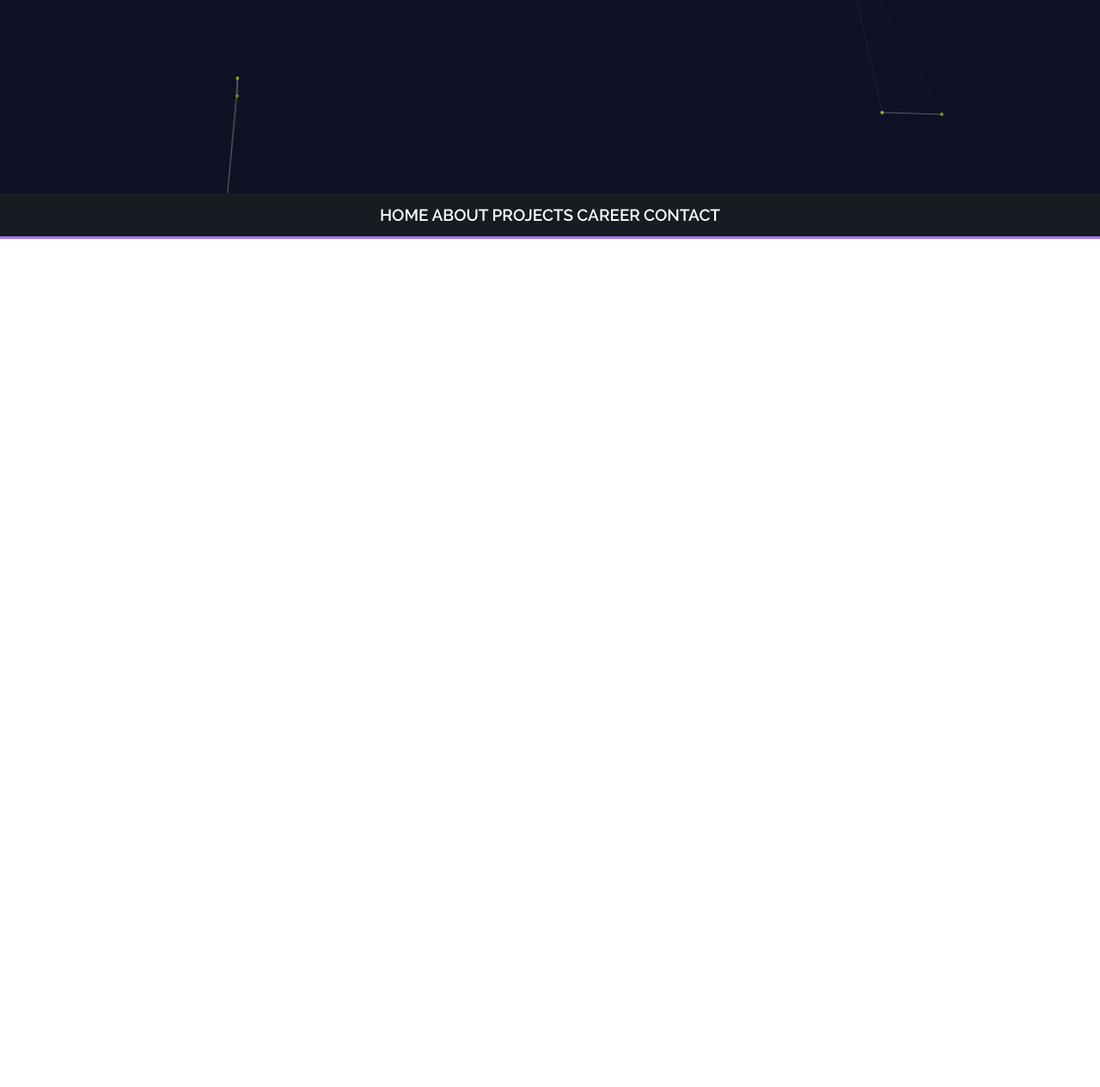
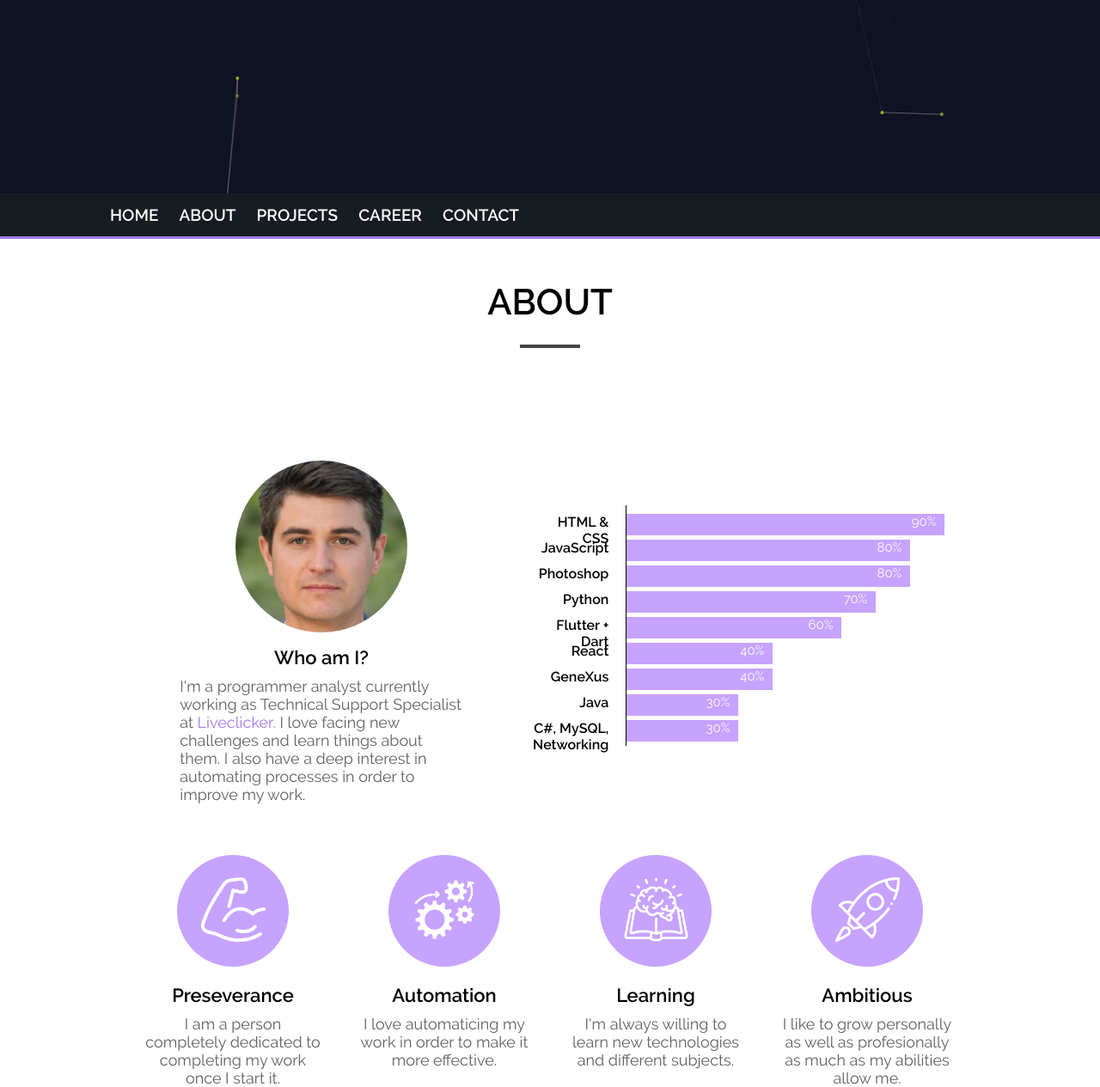
Before and after one commit to Hiro1308/portfolio, a plain HTML site: page index.html in a window 1280 px wide. Shown: the part 575-1840 px from the top of the page at 86% size. Before the commit the page ends 853 px from the top, so only its background shows below. Drawn offline with Linux system fonts and the light colour scheme.

Commit message:
About page

```diff
--- a/css/style.css
+++ b/css/style.css
@@ -101,10 +101,12 @@ ul {
   list-style-type: none;
   margin: 0;
   padding: 0;
+  width: 80%;
 }
 
 li {
   display: inline;
+  margin-right: 20px;
 }
 
 li > a {
@@ -113,3 +115,127 @@ li > a {
   font-size: 19px;
   text-decoration: none;
 }
+
+.about {
+  padding-top: 8%;
+  width: 80%;
+  margin: auto;
+}
+
+.about-header {
+  font-family: "Raleway-semibold";
+  font-size: 42px;
+}
+
+.separator-bar {
+  background: #444649;
+  height: 4px;
+  margin: 25px 0 75px 0;
+  width: 70px
+}
+
+.skills {
+  display: flex;
+  flex-direction: row;
+  margin: 20px;
+  align-items: center;
+}
+
+.graph-skills {
+  margin: 20px;
+  width: 50%;
+  height: 100%;
+}
+
+.name-skills {
+  font-family: "Raleway-semibold";
+  align-items: unset;
+  text-align: right;
+  margin-right: 20px;
+  padding-top: 10px;
+}
+
+.name-skills > div {
+  margin-bottom: 5px;
+  height: 25px;
+}
+
+.skills-table {
+  min-width: 400px;
+  border-left: solid 1px;
+  padding-top: 10px;
+}
+
+.skills-table > div {
+  font-family: "Raleway";
+  color: white;
+  background-color: #c6a3ff;
+  height: 25px;
+  margin-bottom: 5px;
+  text-align: right;
+  padding-right: 10px;
+  font-size: 15px;
+}
+
+.who-am-i {
+  margin: 20px;
+  width: 50%;
+}
+
+.who-am-i > div > a {
+  color: #a579ed;
+  text-decoration: none;
+}
+
+.who-am-i > div:nth-child(2){
+  font-family: "Raleway-semibold";
+  font-size: 22px;
+}
+
+.who-am-i > div:nth-child(3){
+  color: #616161;
+  margin-top: 10px;
+  font-size: 18px;
+  width: 80%;
+}
+
+.profile-image > img {
+  vertical-align: middle;
+  width: 200px;
+  height: 200px;
+  border-radius: 50%;
+}
+
+.icon-container{
+  width: 130px;
+  height: 130px;
+  border-radius: 50%;
+  background-color: #c6a3ff;
+  margin: auto;
+}
+
+.icon-container > img{
+  width: 75px;
+  display: block;
+  margin: auto;
+  padding-top: 20%;
+}
+
+.skill-item {
+  width: 25%;
+  height: 15vw;
+  text-align: center;
+}
+
+.skill-item > div:nth-child(2){
+  font-family: "Raleway-semibold";
+  font-size: 22px;
+  padding-top: 20px;
+}
+
+.skill-item > div:nth-child(3){
+  color: #616161;
+  margin-top: 10px;
+  font-size: 18px;
+  padding: 0 20px;
+}
--- a/index.html
+++ b/index.html
@@ -40,6 +40,79 @@
       </ul>
     </nav>
   </div>
+  <!--ABOUT-->
+  <section class="about">
+    <div class="flex">
+      <div class="about-header">ABOUT</div>
+      <div class="separator-bar"></div>
+      <div class="skills">
+        <div class="flex who-am-i">
+          <figure class="profile-image">
+            <img src="images/person.jpg">
+          </figure>
+          <div>Who am I?</div>
+          <div>
+            I'm a programmer analyst currently working as Technical Support Specialist at <a href="https://www.liveclicker.com/">Liveclicker.</a>
+            I love facing new challenges and learn things about them. I also have a deep interest in automating processes in order to improve my work.
+          </div>
+        </div>
+        <div class="skills graph-skills">
+          <div class="name-skills flex">
+            <div>HTML & CSS</div>
+            <div>JavaScript</div>
+            <div>Photoshop</div>
+            <div>Python</div>
+            <div>Flutter + Dart</div>
+            <div>React</div>
+            <div>GeneXus</div>
+            <div>Java</div>
+            <div>C#, MySQL, Networking</div>
+          </div>
+          <div class="skills-table">
+            <div style="width: 90%;">90%</div>
+            <div style="width: 80%;">80%</div>
+            <div style="width: 80%;">80%</div>
+            <div style="width: 70%;">70%</div>
+            <div style="width: 60%;">60%</div>
+            <div style="width: 40%;">40%</div>
+            <div style="width: 40%;">40%</div>
+            <div style="width: 30%;">30%</div>
+            <div style="width: 30%;">30%</div>
+          </div>
+        </div>
+      </div>
+      <div class="skills">
+        <div class="skill-item">
+          <div class="icon-container">
+            <img src="images/muscle.png">
+          </div>
+          <div>Preseverance</div>
+          <div>I am a person completely dedicated to completing my work once I start it.</div>
+        </div>
+        <div class="skill-item">
+          <div class="icon-container">
+            <img src="images/automatice.png">
+          </div>
+          <div>Automation</div>
+          <div>I love automaticing my work in order to make it more effective.</div>
+        </div>
+        <div class="skill-item">
+          <div class="icon-container">
+            <img src="images/learn.png">
+          </div>
+          <div>Learning</div>
+          <div>I'm always willing to learn new technologies and different subjects.</div>
+        </div>
+        <div class="skill-item">
+          <div class="icon-container">
+            <img src="images/rocket.png">
+          </div>
+          <div>Ambitious</div>
+          <div>I like to grow personally as well as profesionally as much as my abilities allow me.</div>
+        </div>
+      </div>
+    </div>
+  </section>
 </body>
 <script src="js/script.js"></script>
 </html>
```
Also changed, not shown: images/automatice.png (added), images/learn.png (added), images/muscle.png (added), images/person.jpg (added), images/rocket.png (added).
